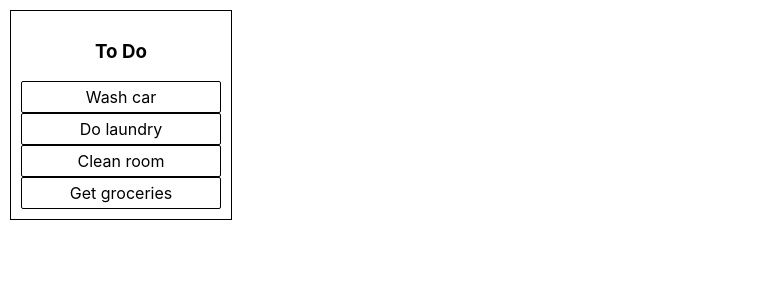
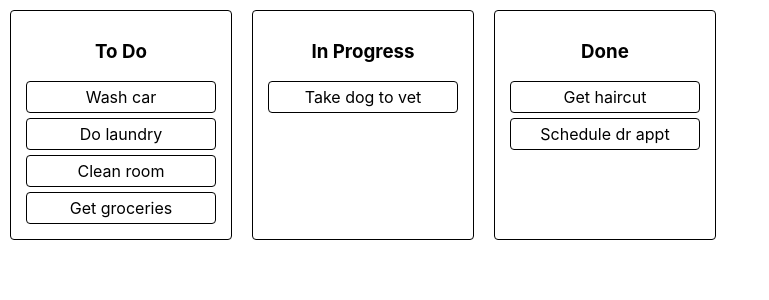
Before and after one commit to richieyi/kanban-board, a React (Create React App) app: page / in a window 1280 px wide. Shown: the top 300 px of the page, without its empty margins (0-769 px from the left). Built offline with nearby package versions, Linux system fonts and the light colour scheme.

Commit message:
[wip] board component

```diff
--- a/src/App.js
+++ b/src/App.js
@@ -1,19 +1,13 @@
 import React from "react";
 
-import Lane from "./components/Lane";
+import Board from './components/Board';
 import "./App.css";
 
-const tasks = [
-  { title: 'Wash car' },
-  { title: 'Do laundry' },
-  { title: 'Clean room' },
-  { title: 'Get groceries' },
-];
 
 const App = () => {
   return (
     <div className="App">
-      <Lane tasks={tasks} title="To Do" />
+      <Board />
     </div>
   );
 };
--- /dev/null
+++ b/src/components/Board/board.module.css
@@ -0,0 +1,3 @@
+.container {
+    display: flex;
+}
--- /dev/null
+++ b/src/components/Board/index.js
@@ -0,0 +1,27 @@
+import React from "react";
+
+import Lane from "../Lane";
+import styles from './board.module.css';
+
+const toDoTasks = [
+  { title: "Wash car" },
+  { title: "Do laundry" },
+  { title: "Clean room" },
+  { title: "Get groceries" },
+];
+
+const progressTasks = [{ title: "Take dog to vet" }];
+
+const doneTasks = [{ title: "Get haircut" }, { title: "Schedule dr appt" }];
+
+const Board = (props) => {
+  return (
+    <div className={styles.container}>
+      <Lane tasks={toDoTasks} title="To Do" />
+      <Lane tasks={progressTasks} title="In Progress" />
+      <Lane tasks={doneTasks} title="Done" />
+    </div>
+  );
+};
+
+export default Board;
--- a/src/components/Card/card.module.css
+++ b/src/components/Card/card.module.css
@@ -1,5 +1,6 @@
 .container {
     border: 1px solid black;
+    border-radius: 4px;
     padding: 5px;
-    border-radius: 2px;
+    margin: 5px;
 }
--- a/src/components/Lane/lane.module.css
+++ b/src/components/Lane/lane.module.css
@@ -1,6 +1,7 @@
 .container {
     border: 1px solid black;
+    border-radius: 4px;
     padding: 10px;
     margin: 10px;
-    max-width: 200px;
+    width: 200px;
 }
```
